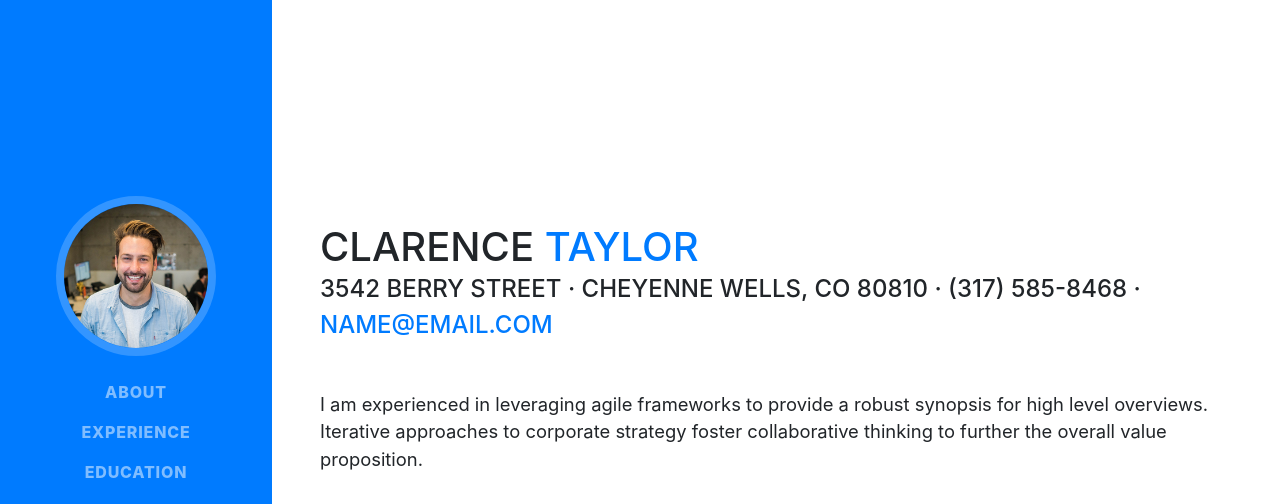
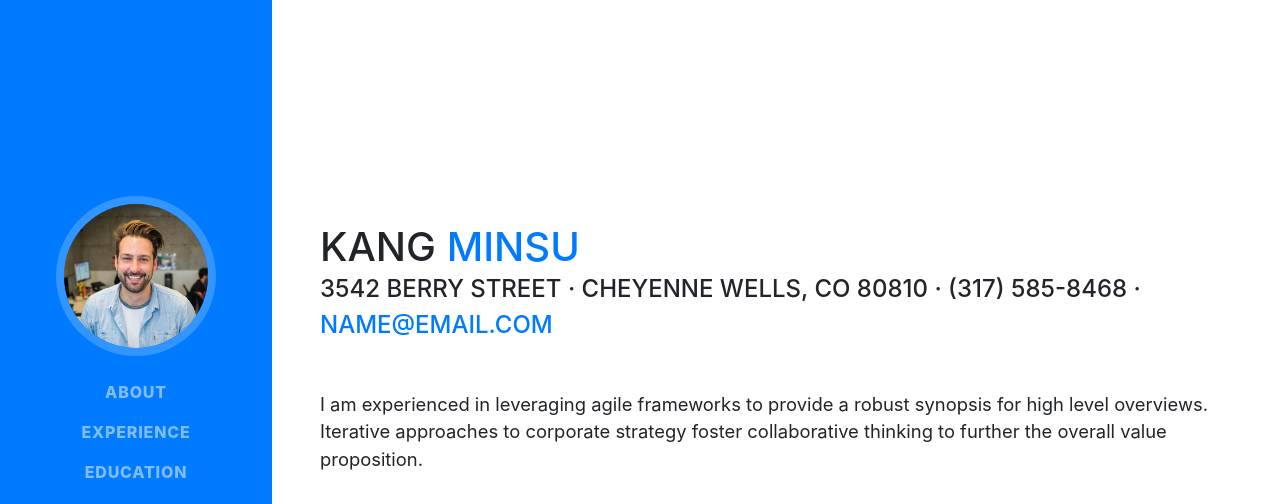
Before and after one commit to kangminsu1598/blog, a website with bundled scripts: page index.html in a window 1280 px wide. Shown: the top 504 px of the page. Built offline with nearby package versions, Linux system fonts and the light colour scheme; a web font is replaced by a local one.

Commit message:
first commit

```diff
--- a/index.html
+++ b/index.html
@@ -63,8 +63,8 @@
 
       <section class="resume-section p-3 p-lg-5 d-flex d-column" id="about">
         <div class="my-auto">
-          <h1 class="mb-0">Clarence
-            <span class="text-primary">Taylor</span>
+          <h1 class="mb-0">KANG
+            <span class="text-primary">MINSU</span>
           </h1>
           <div class="subheading mb-5">3542 Berry Street · Cheyenne Wells, CO 80810 · (317) 585-8468 ·
             <a href="mailto:name@email.com">name@email.com</a>
```
